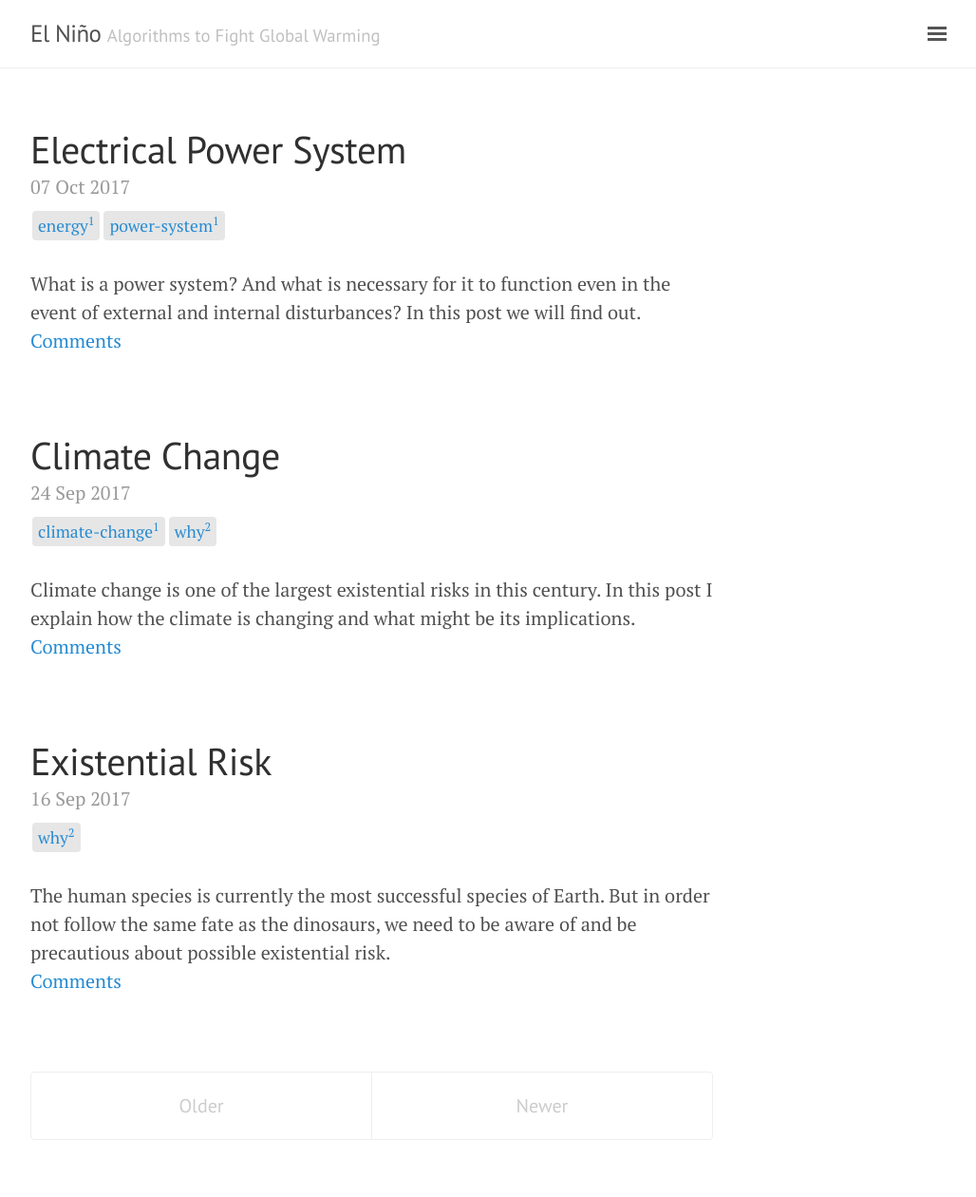
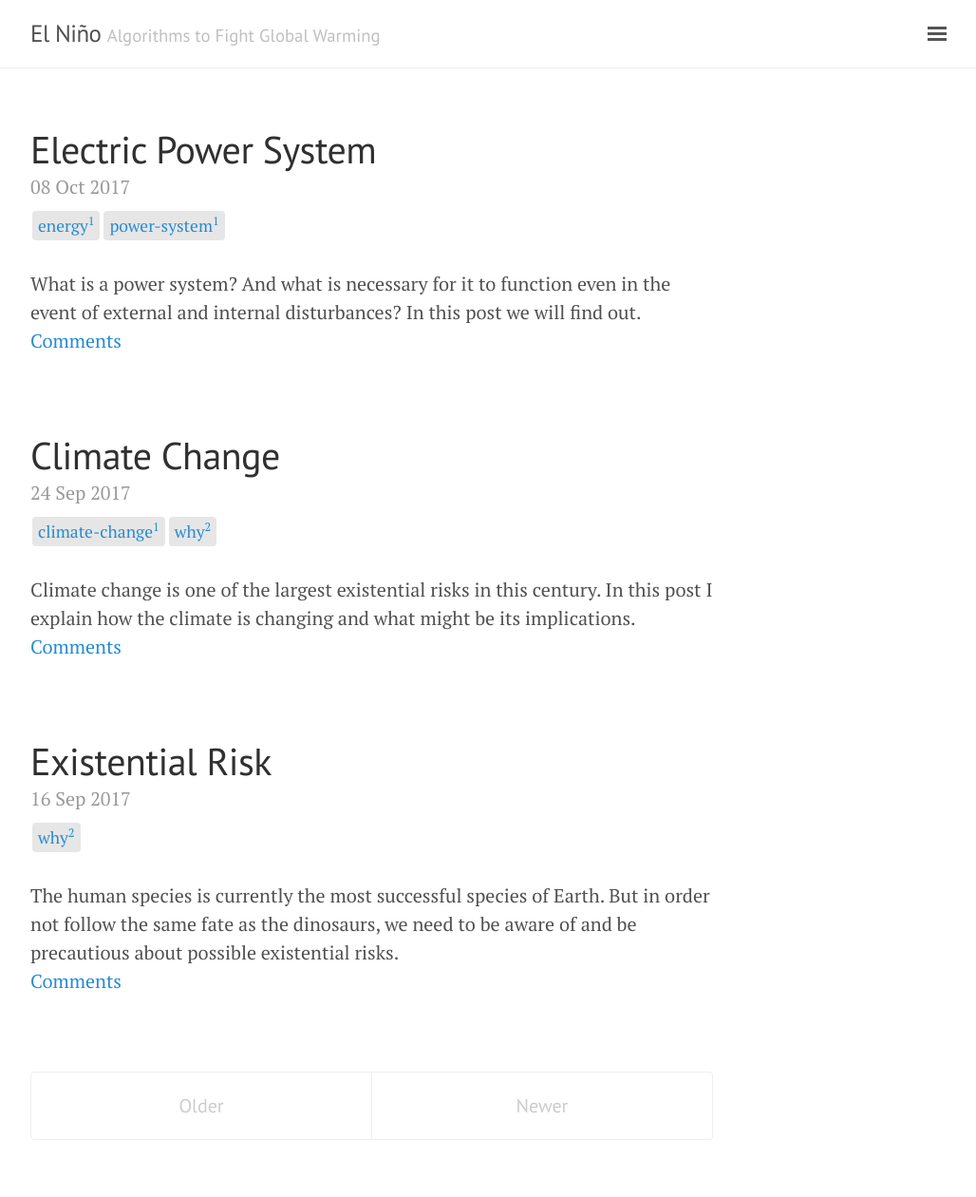
Before and after one commit to sebaheg/sebaheg.github.io, a Jekyll site: the page built from index.html, in a window 1280 px wide. Shown: the whole page at 95% size, without its empty margins (248-1276 px from the left). Built offline with Jekyll 4.4.1, drawn with Linux system fonts in a browser that asks for light colours; the list of posts is cut into pages by our own code; comment, search, counter and statistics services are not loaded.

Commit message:
Change title to electric power system.

```diff
--- a/_posts/2017-09-16-Existential-Risk.md
+++ b/_posts/2017-09-16-Existential-Risk.md
@@ -1,7 +1,7 @@
 ---
 layout: post
 title: Existential Risk
-description: The human species is currently the most successful species of Earth. But in order not follow the same fate as the dinosaurs, we need to be aware of and be precautious about possible existential risk.
+description: The human species is currently the most successful species of Earth. But in order not follow the same fate as the dinosaurs, we need to be aware of and be precautious about possible existential risks.
 tags: [why]
 comments: true
 live: true
--- a/_posts/2017-10-07-Electrical-Power-System.md
+++ b/_posts/2017-10-08-Electric-Power-System.md
@@ -1,6 +1,6 @@
 ---
 layout: post
-title: Electrical Power System
+title: Electric Power System
 description: What is a power system? And what is necessary for it to function even in the event of external and internal disturbances? In this post we will find out.
 tags: [energy, power-system]
 mathjax: true
```
Also changed, not shown: 7 other files.
